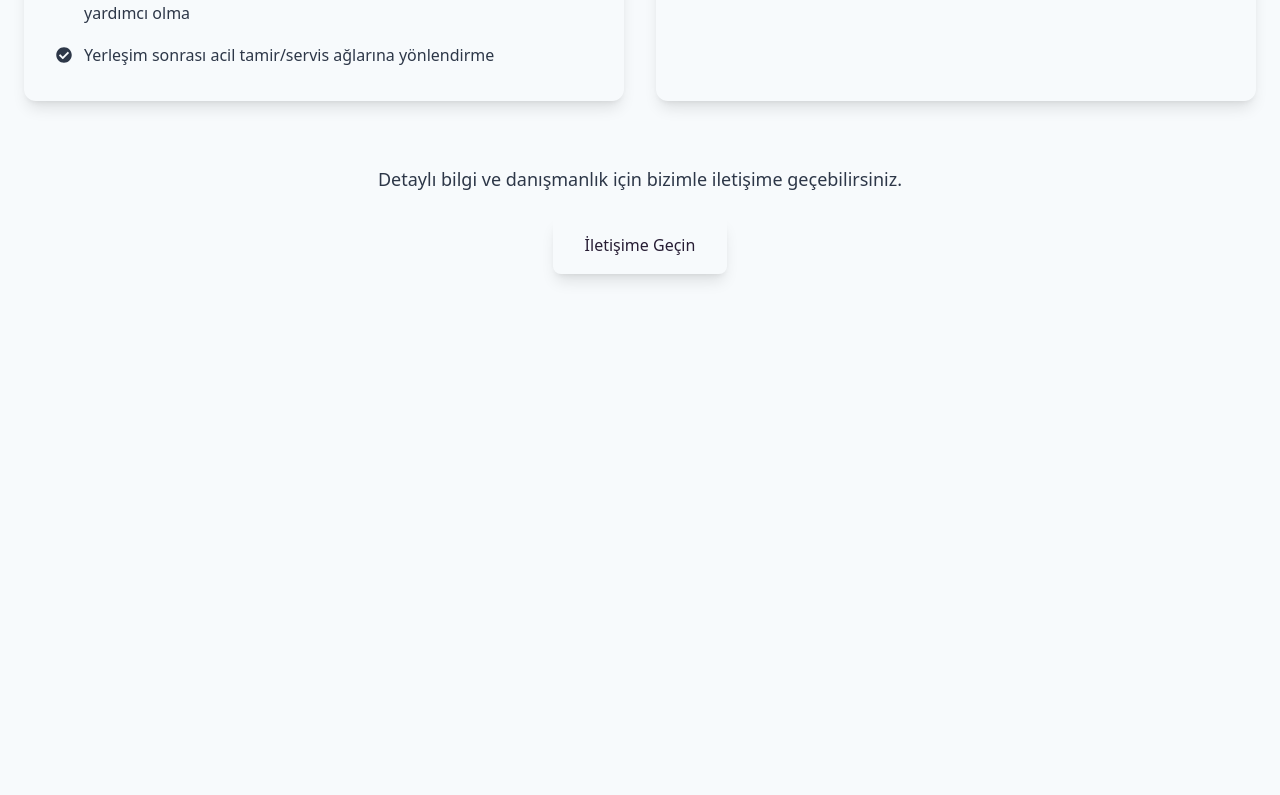
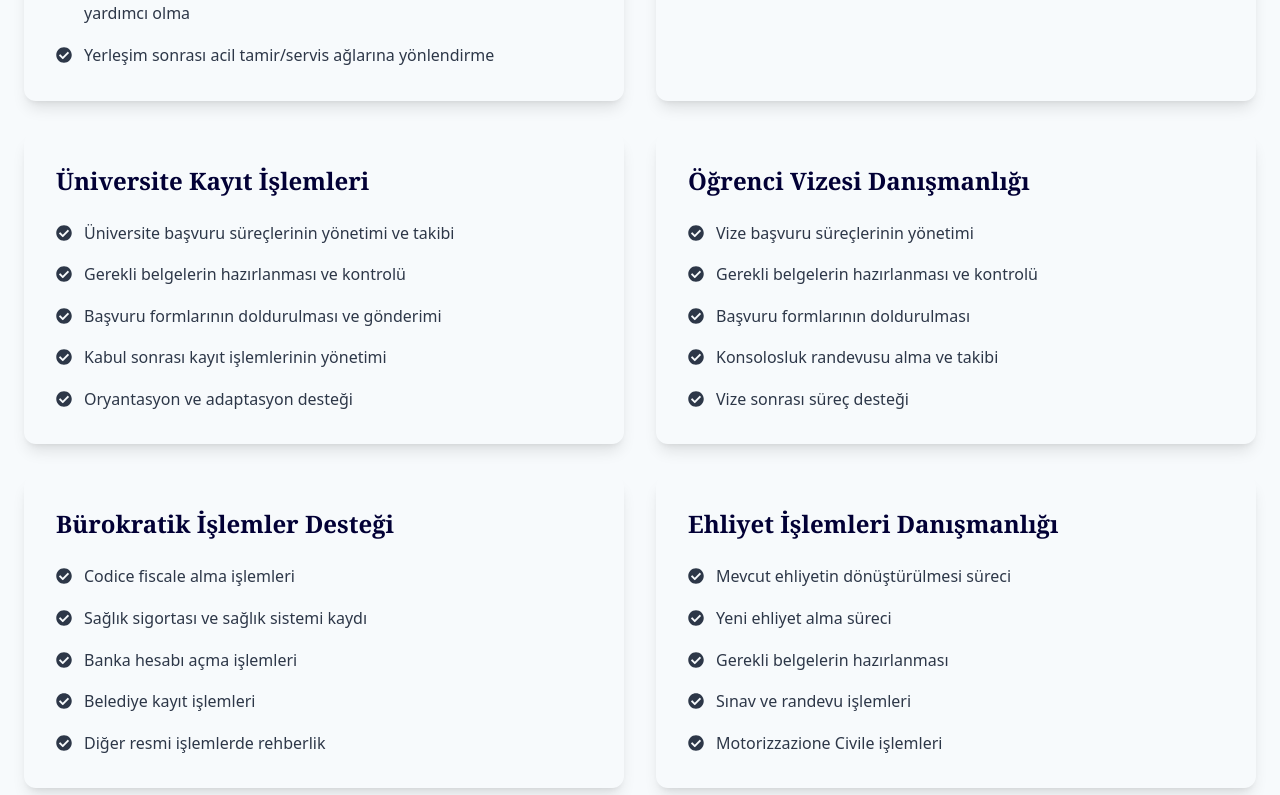
Before and after one commit to bumincetin/alvolo-consulting, a Next.js app: page /hizmetlerimiz in a window 1280 px wide. Shown: the part 1085-1880 px from the top of the page. Before the commit the page ends 1439 px from the top, so only its background shows below. Built offline with nearby package versions, Linux system fonts and the light colour scheme.

Commit message:
hizmetlerimiz

```diff
--- a/src/app/hizmetlerimiz/page.tsx
+++ b/src/app/hizmetlerimiz/page.tsx
@@ -35,6 +35,7 @@ const getServicesContent = (lang: string) => {
         },
         {
           title: "Konaklama Bulma Danışmanlığı",
+
           items: [
             "Bütçe, konum ve konut tipine göre özelleştirilmiş ev portföyü sunumu",
             "Emlak gezileri, video turları ve sözleşme müzakere desteği",
@@ -45,11 +46,55 @@ const getServicesContent = (lang: string) => {
         },
         {
           title: "Karşılama Hizmeti",
+
           items: [
             "Havalimanında karşılama & özel transfer (birey/öğrenci grupları)",
             "Şehir oryantasyonu: toplu taşıma kartı, SIM kart, temel ihtiyaç noktaları",
             "İlk günler için acil destek hattı (kayıp eşya, sağlık, dil yardımı)",
             "Özel taleplere göre turlar ve rehberlik organizasyonu"
+          ]
+        },
+        {
+          title: "Üniversite Kayıt İşlemleri",
+
+          items: [
+            "Üniversite başvuru süreçlerinin yönetimi ve takibi",
+            "Gerekli belgelerin hazırlanması ve kontrolü",
+            "Başvuru formlarının doldurulması ve gönderimi",
+            "Kabul sonrası kayıt işlemlerinin yönetimi",
+            "Oryantasyon ve adaptasyon desteği"
+          ]
+        },
+        {
+          title: "Öğrenci Vizesi Danışmanlığı",
+
+          items: [
+            "Vize başvuru süreçlerinin yönetimi",
+            "Gerekli belgelerin hazırlanması ve kontrolü",
+            "Başvuru formlarının doldurulması",
+            "Konsolosluk randevusu alma ve takibi",
+            "Vize sonrası süreç desteği"
+          ]
+        },
+        {
+          title: "Bürokratik İşlemler Desteği",
+
+          items: [
+            "Codice fiscale alma işlemleri",
+            "Sağlık sigortası ve sağlık sistemi kaydı",
+            "Banka hesabı açma işlemleri",
+            "Belediye kayıt işlemleri",
+            "Diğer resmi işlemlerde rehberlik"
+          ]
+        },
+        {
+          title: "Ehliyet İşlemleri Danışmanlığı",
+          items: [
+            "Mevcut ehliyetin dönüştürülmesi süreci",
+            "Yeni ehliyet alma süreci",
+            "Gerekli belgelerin hazırlanması",
+            "Sınav ve randevu işlemleri",
+            "Motorizzazione Civile işlemleri"
           ]
         }
       ]
@@ -62,6 +107,7 @@ const getServicesContent = (lang: string) => {
       services: [
         {
           title: "Scholarship Application Consultancy",
+
           items: [
             "Scanning for state, regional, and private scholarship opportunities suitable for your profile",
             "Converting application calendars and requirements into a scholarship application timeline",
@@ -72,6 +118,7 @@ const getServicesContent = (lang: string) => {
         },
         {
           title: "Residence Permit (Permesso di Soggiorno) Consultancy",
+
           items: [
             "Selecting the appropriate type of permesso di soggiorno according to your personal situation",
             "Complete preparation of documents (contract, insurance, proof of income, etc.)",
@@ -82,6 +129,7 @@ const getServicesContent = (lang: string) => {
         },
         {
           title: "Accommodation Finding Consultancy",
+
           items: [
             "Presentation of a customized housing portfolio according to budget, location, and housing type",
             "Support for real estate tours, video tours, and contract negotiation",
@@ -92,11 +140,56 @@ const getServicesContent = (lang: string) => {
         },
         {
           title: "Welcome Service",
+
           items: [
             "Airport reception & private transfer (individual/student groups)",
             "City orientation: public transport card, SIM card, essential points of interest",
             "Emergency support line for the first few days (lost items, health, language assistance)",
             "Organization of tours and guidance based on specific requests"
+          ]
+        },
+        {
+          title: "University Enrollment Procedures",
+
+          items: [
+            "Management and tracking of university application processes",
+            "Preparation and verification of required documents",
+            "Filling out and submitting application forms",
+            "Management of post-acceptance registration procedures",
+            "Orientation and adaptation support"
+          ]
+        },
+        {
+          title: "Student Visa Consultancy",
+
+          items: [
+            "Management of visa application processes",
+            "Preparation and verification of required documents",
+            "Filling out application forms",
+            "Scheduling and tracking consulate appointments",
+            "Post-visa process support"
+          ]
+        },
+        {
+          title: "Bureaucratic Procedures Support",
+
+          items: [
+            "Codice fiscale application procedures",
+            "Health insurance and healthcare system registration",
+            "Bank account opening procedures",
+            "Municipal registration procedures",
+            "Guidance for other official procedures"
+          ]
+        },
+        {
+          title: "Driving License Consultancy",
+
+          items: [
+            "Process for converting existing license",
+            "Process for obtaining new license",
+            "Preparation of required documents",
+            "Exam and appointment procedures",
+            "Motorizzazione Civile procedures"
           ]
         }
       ]
@@ -109,6 +202,7 @@ const getServicesContent = (lang: string) => {
       services: [
         {
           title: "Consulenza per la Domanda di Borsa di Studio",
+
           items: [
             "Scansione delle opportunità di borse di studio statali, regionali e private adatte al tuo profilo",
             "Conversione dei calendari e dei requisiti delle domande in una cronologia per la domanda di borsa di studio",
@@ -119,7 +213,7 @@ const getServicesContent = (lang: string) => {
         },
         {
           title: "Consulenza per il Permesso di Soggiorno",
-          items: [
+           items: [
             "Selezione del tipo di permesso di soggiorno appropriato in base alla tua situazione personale",
             "Preparazione completa dei documenti (contratto, assicurazione, prova di reddito, ecc.)",
             "Fissare un appuntamento in Questura, compilare il kit postale e tracciare la posta",
@@ -129,6 +223,7 @@ const getServicesContent = (lang: string) => {
         },
         {
           title: "Consulenza per la Ricerca di Alloggio",
+
           items: [
             "Presentazione di un portafoglio di alloggi personalizzato in base a budget, posizione e tipo di alloggio",
             "Supporto per visite immobiliari, video tour e negoziazione contrattuale",
@@ -139,11 +234,53 @@ const getServicesContent = (lang: string) => {
         },
         {
           title: "Servizio di Benvenuto",
+
           items: [
             "Accoglienza in aeroporto e trasferimento privato (individuale/gruppi di studenti)",
             "Orientamento in città: tessera trasporti pubblici, SIM card, punti di interesse essenziali",
             "Linea di supporto di emergenza per i primi giorni (oggetti smarriti, salute, assistenza linguistica)",
             "Organizzazione di tour e guida in base a richieste specifiche"
+          ]
+        },
+        {
+          title: "Procedure di Iscrizione Universitaria",
+
+          items: [
+            "Gestione e monitoraggio dei processi di candidatura universitaria",
+            "Preparazione e verifica dei documenti richiesti",
+            "Compilazione e invio dei moduli di domanda",
+            "Gestione delle procedure di registrazione post-accettazione",
+            "Supporto per l'orientamento e l'adattamento"
+          ]
+        },
+        {
+          title: "Consulenza Visto Studentesco",
+            items: [
+            "Gestione dei processi di richiesta del visto",
+            "Preparazione e verifica dei documenti richiesti",
+            "Compilazione dei moduli di domanda",
+            "Pianificazione e monitoraggio degli appuntamenti consolari",
+            "Supporto per il processo post-visto"
+          ]
+        },
+        {
+          title: "Supporto Procedure Burocratiche",
+          items: [
+            "Procedure per la richiesta del codice fiscale",
+            "Registrazione assicurazione sanitaria e sistema sanitario",
+            "Procedure di apertura conto bancario",
+            "Procedure di registrazione comunale",
+            "Guida per altre procedure ufficiali"
+          ]
+        },
+        {
+          title: "Consulenza Patente di Guida",
+          items: [
+            "Processo per la conversione della patente esistente",
+            "Processo per l'ottenimento della nuova patente",
+            "Preparazione dei documenti richiesti",
+            "Procedure per esami e appuntamenti",
+            "Procedure presso la Motorizzazione Civile"
           ]
         }
       ]
@@ -175,9 +312,11 @@ const ServicesPageComponent = () => {
               key={index}
               className="bg-brand-bg-surface rounded-xl shadow-lg p-8 hover:shadow-xl transition-shadow duration-300"
             >
-              <h2 className="text-2xl font-bold text-brand-blue mb-6">
-                {service.title}
-              </h2>
+              <div className="flex justify-between items-start mb-6">
+                <h2 className="text-2xl font-bold text-brand-blue">
+                  {service.title}
+                </h2>
+              </div>
               <ul className="space-y-4">
                 {service.items.map((item, itemIndex) => (
                   <li key={itemIndex} className="flex items-start gap-3">
```
